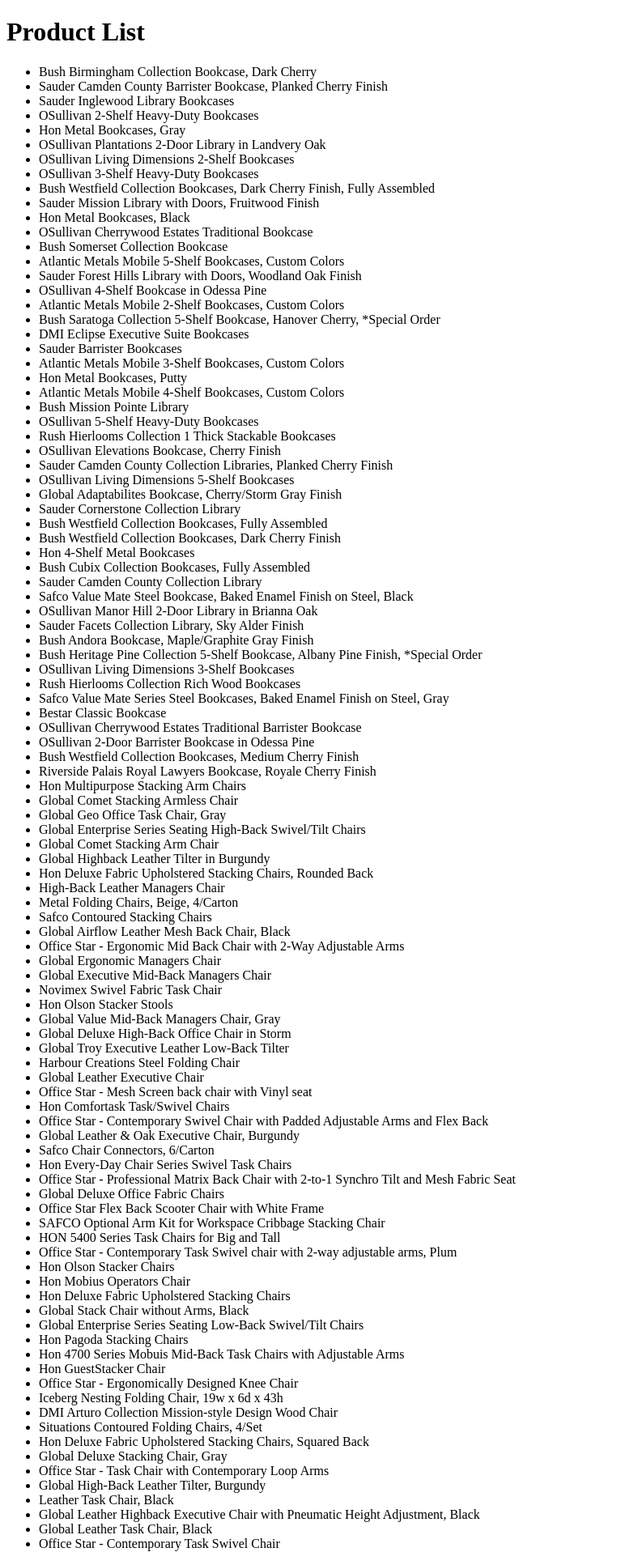
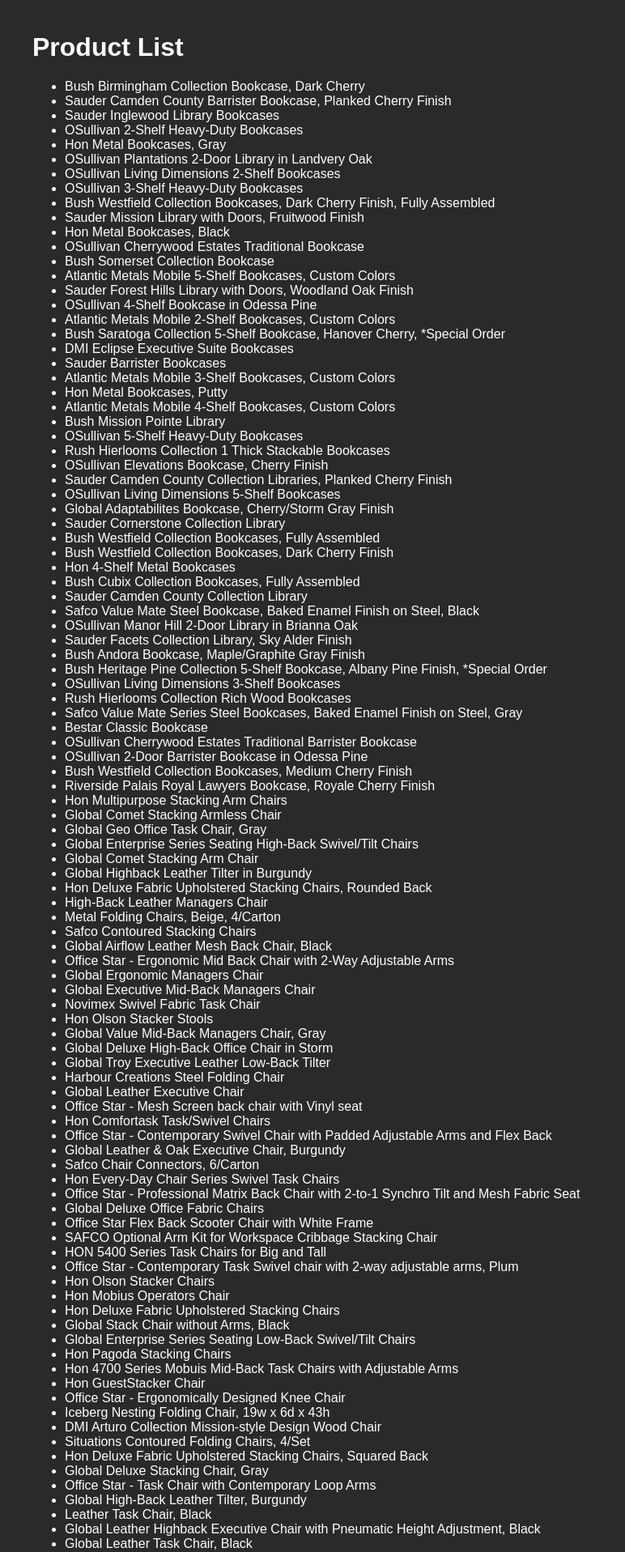
Before and after one commit to SnehChaudhari/dataset-project, a Flask app: page / in a window 1280 px wide. Shown: the top 1917 px of the page at 81% size, without its empty margins (0-772 px from the left). Run offline with Flask 3, Linux system fonts and the light colour scheme; data comes from the database, SQL or seed files in the repository.

Commit message:
css file (style.css)
added a css file for dark background colour and proper font and style
updated text color for accessibility based on stakeholder feedback

```diff
--- /dev/null
+++ b/static/style.css
@@ -0,0 +1,6 @@
+body {
+    font-family: Arial, sans-serif;
+    margin: 40px;
+    background-color: #2a2a2a;      /* dark background colour */
+    color: #ffffff;
+}
--- a/templates/index.html
+++ b/templates/index.html
@@ -2,12 +2,14 @@
 <html>
     <head>
         <title>Retail Store</title>
+        <!-- link to style.css file to make it work -->
+        <link rel="stylesheet" href="{{ url_for('static', filename='style.css') }}">
     </head>
     <body>
         <h1>Product List</h1>
         <ul>
             {% for item in items %}
-            <li>{{ item[1] }}</li>
+            <li>{{ item[1] }}</li>      <!-- gets everything from the database table at once -->
             {% endfor %}
         </ul>
     </body>
```
